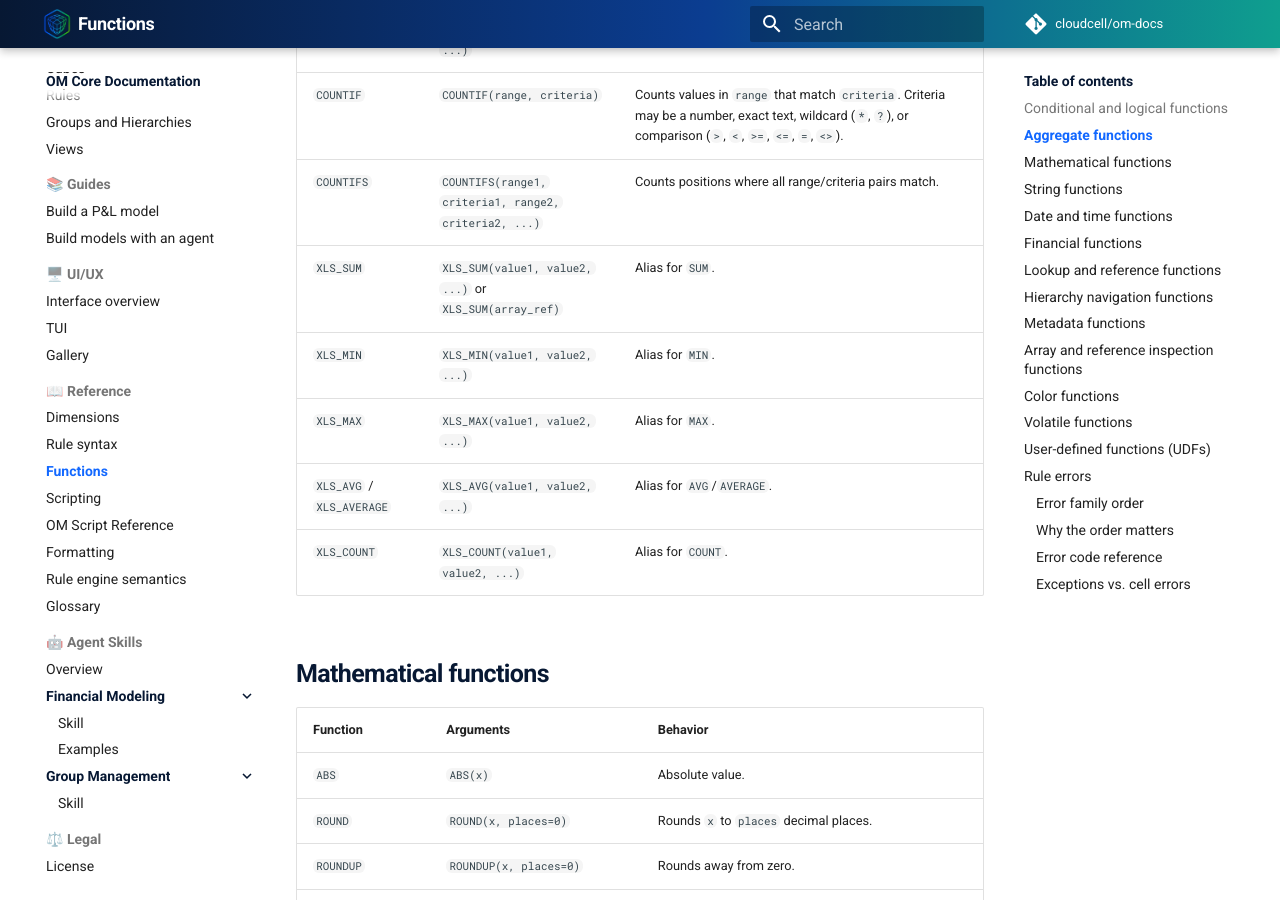
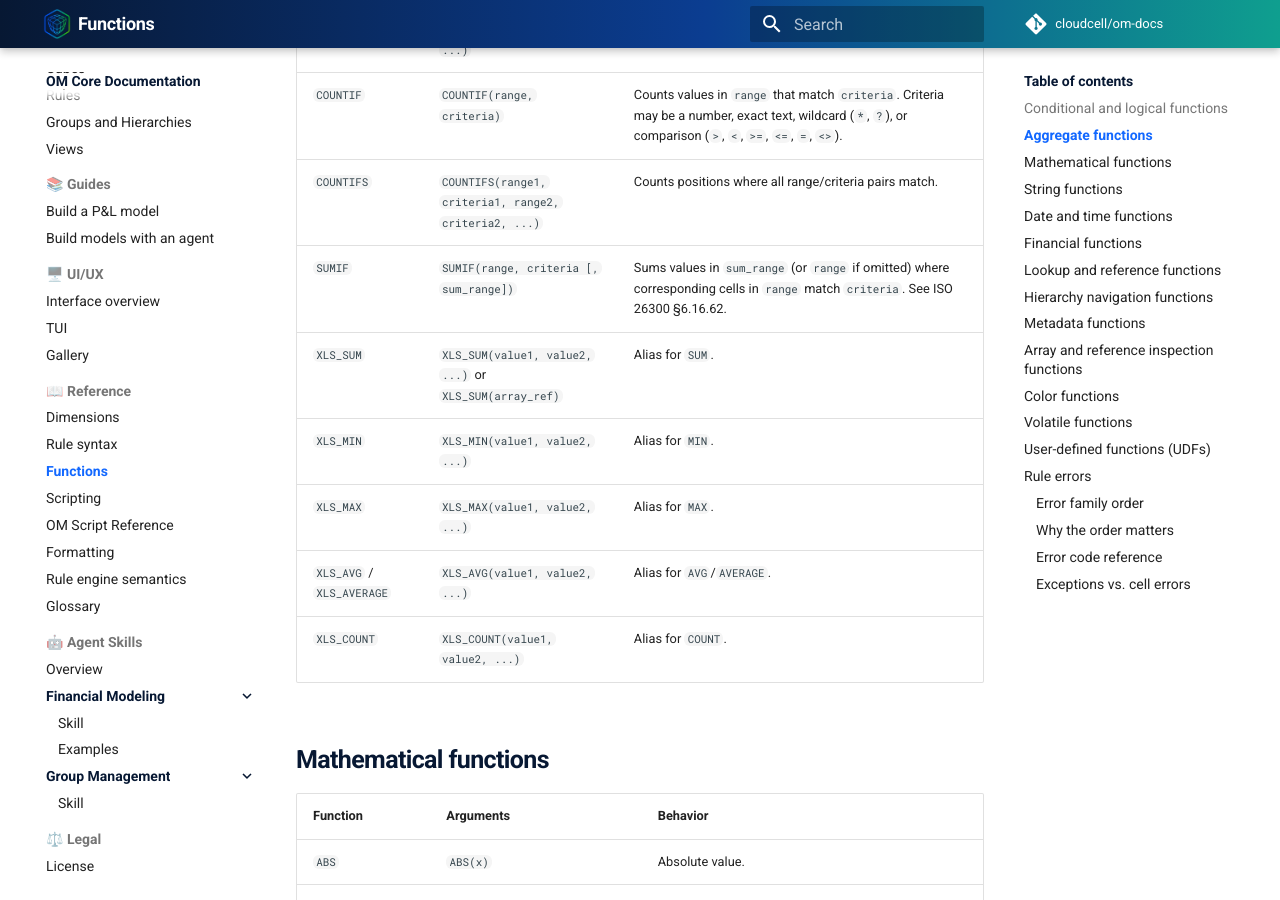
Before and after one commit to cloudcell/om-docs, an MkDocs documentation site: the page built from docs/reference/functions.md, in a window 1280 px wide and 900 px high, scrolled down 1723 px. Built offline with MkDocs 1.6.1 and Material for MkDocs 9.7.7, drawn with Linux system fonts in a browser that asks for light colours; comment, search, counter and statistics services are not loaded.

Commit message:
docs: add SUMIF function to aggregate functions reference
Add SUMIF function for conditional summation with optional sum_range parameter. Include ISO 26300 specification reference.

```diff
--- a/docs/reference/functions.md
+++ b/docs/reference/functions.md
@@ -34,6 +34,7 @@ These functions accept either a single cube reference (e.g., `SUM(Dim.Item)`) or
 | `COUNTA` | `COUNTA(ref)` or `COUNTA(value1, value2, ...)` | Counts non-empty values (including text). |
 | `COUNTIF` | `COUNTIF(range, criteria)` | Counts values in `range` that match `criteria`. Criteria may be a number, exact text, wildcard (`*`, `?`), or comparison (`>`, `<`, `>=`, `<=`, `=`, `<>`). |
 | `COUNTIFS` | `COUNTIFS(range1, criteria1, range2, criteria2, ...)` | Counts positions where all range/criteria pairs match. |
+| `SUMIF` | `SUMIF(range, criteria [, sum_range])` | Sums values in `sum_range` (or `range` if omitted) where corresponding cells in `range` match `criteria`. See ISO 26300 §6.16.62. |
 | `XLS_SUM` | `XLS_SUM(value1, value2, ...)` or `XLS_SUM(array_ref)` | Alias for `SUM`. |
 | `XLS_MIN` | `XLS_MIN(value1, value2, ...)` | Alias for `MIN`. |
 | `XLS_MAX` | `XLS_MAX(value1, value2, ...)` | Alias for `MAX`. |
```
